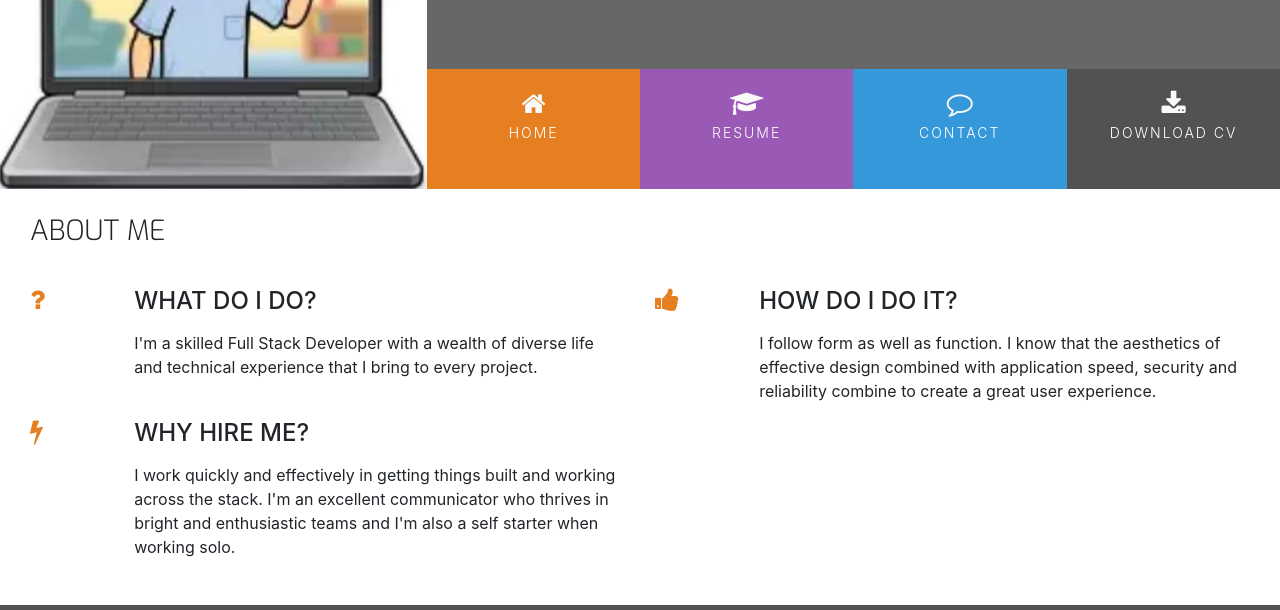
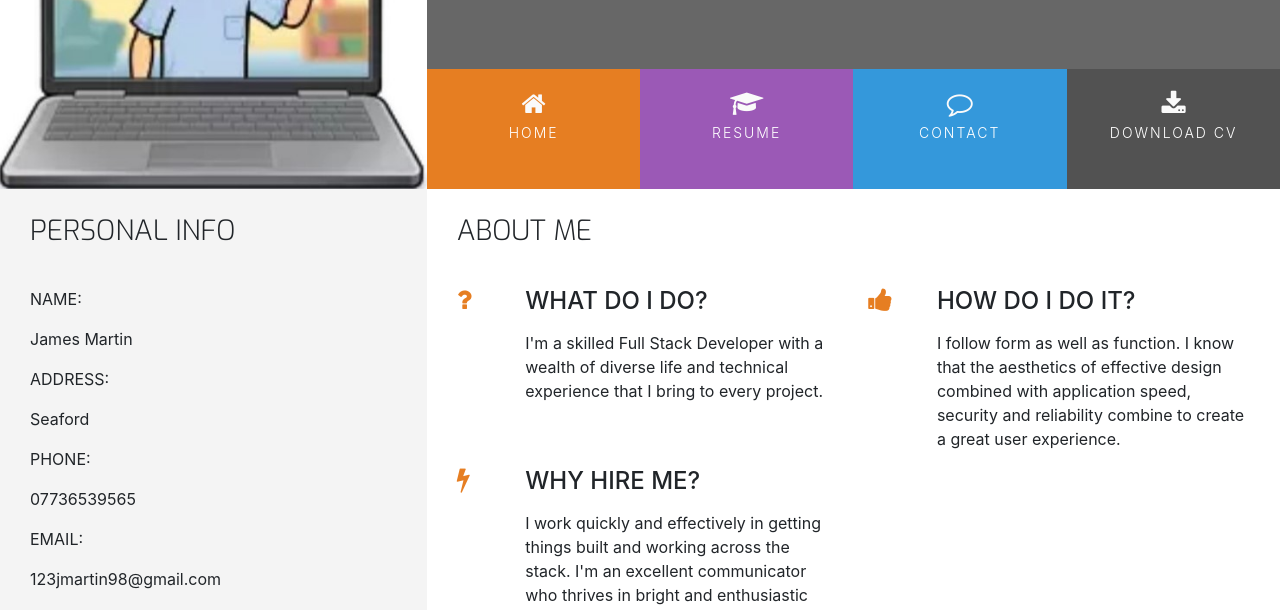
Before and after one commit to JamesMartin1998/Bootstrap-Resume, a plain HTML site: page index.html in a window 1280 px wide. Shown: the part 180-790 px from the top of the page. Drawn offline with nearby package versions, Linux system fonts and the light colour scheme.

Commit message:
add personal info structure

```diff
--- a/assets/css/style.css
+++ b/assets/css/style.css
@@ -24,6 +24,10 @@
 
 .bg-color-three-reasons {
     background-color: #fff;
+}
+
+.bg-color-personal-info {
+    background-color: #f4f4f4;
 }
 
 /*--------------------------------------------Special paddings/margins/text */
--- a/index.html
+++ b/index.html
@@ -43,7 +43,62 @@
         </div>
     </header>
     <section class="container-fluid">
-        <div class="row row-table">
+        <div class="row">
+            <div class="col-md-4 bg-color-personal-info section-column">
+                <div class="row">
+                    <div class="col-12">
+                        <h3 class="section-heading uppercase">Personal Info</h3>
+                    </div>
+                </div>
+                <div class="personal-info-item">
+                    <div class="key">
+                        <p class="uppercase">
+                            Name:
+                        </p>
+                    </div>
+                    <div class="value">
+                        <p>
+                            James Martin
+                        </p>
+                    </div>
+                </div>
+                <div class="personal-info-item">
+                    <div class="key">
+                        <p class="uppercase">
+                            Address:
+                        </p>
+                    </div>
+                    <div class="value">
+                        <p>
+                            Seaford
+                        </p>
+                    </div>
+                </div>
+                <div class="personal-info-item">
+                    <div class="key">
+                        <p class="uppercase">
+                            Phone:
+                        </p>
+                    </div>
+                    <div class="value">
+                        <p>
+                            07736539565
+                        </p>
+                    </div>
+                </div>
+                <div class="personal-info-item">
+                    <div class="key">
+                        <p class="uppercase">
+                            Email:
+                        </p>
+                    </div>
+                    <div class="value">
+                        <p>
+                            123jmartin98@gmail.com
+                        </p>
+                    </div>
+                </div>
+            </div>
             <div class="col-md-8 bg-color-three-reasons section-column">
                 <div class="row">
                     <div class="col">
```
